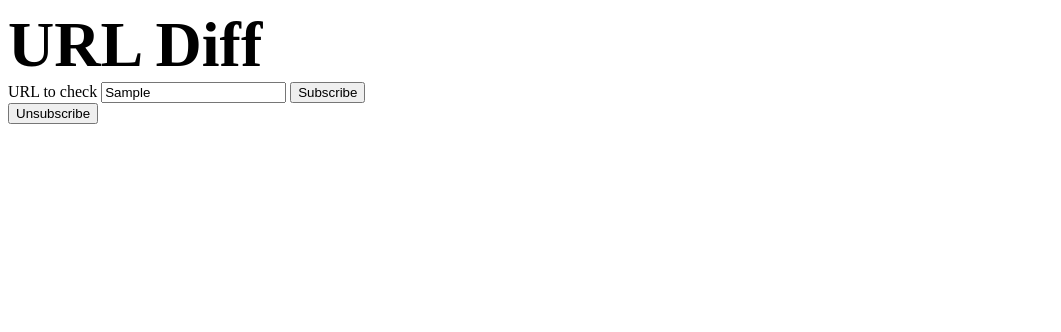
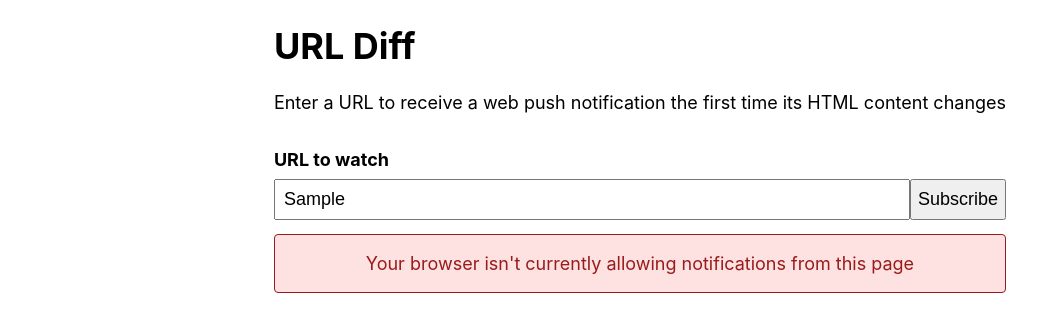
Before and after one commit to pjsier/push-page-diff, a website built with webpack: page site/index.html in a window 1280 px wide. Both pictures are taken after typing "Sample" into the empty fields and a click on the button "Subscribe". Shown: the whole page, without its empty margins (0-1061 px from the left). Built offline with nearby package versions, Linux system fonts and the light colour scheme.

Commit message:
feat: basic ui

```diff
--- a/site/index.html
+++ b/site/index.html
@@ -1,24 +1,34 @@
 <!DOCTYPE html>
 <html>
   <head>
+    <meta charset="utf-8" />
+    <meta http-equiv="x-ua-compatible" content="ie=edge" />
+    <meta name="viewport" content="width=device-width, initial-scale=1" />
+    <title>Page Diff Notifications</title>
+    <meta
+      name="description"
+      content="Get web push notifications when an HTML page's content changes "
+    />
     <meta name="vapid-public-key" content="{{VAPID_PUBLIC_KEY}}" />
-    <style>
-      h1 {
-        font-size: 4em;
-        margin: 0;
-      }
-    </style>
+    <link type="text/css" href="style.css" rel="stylesheet" />
   </head>
   <body>
-    <div class="centered">
+    <main>
       <h1>URL Diff</h1>
+      <p>
+        Enter a URL to receive a web push notification the first time its HTML
+        content changes
+      </p>
       <form action="" method="GET" id="diff-form">
-        <label for="diff-input">URL to check</label>
-        <input type="text" id="diff-input" name="diff" />
-        <button type="submit">Subscribe</button>
+        <label for="diff-input">URL to watch</label>
+        <div class="input-block">
+          <input type="text" id="diff-input" name="diff" />
+          <button type="submit">Subscribe</button>
+        </div>
       </form>
-      <button id="unsubscribe">Unsubscribe</button>
-    </div>
+      <div id="result" class="hidden"><p></p></div>
+      <button class="hidden" id="unsubscribe">Unsubscribe</button>
+    </main>
     <script src="script.js"></script>
   </body>
 </html>
--- a/site/script.js
+++ b/site/script.js
@@ -8,11 +8,15 @@ function urlBase64ToUint8Array(base64String) {
 function requestNotification(diff) {
   // Should only call on user action
   window.Notification.requestPermission((status) =>
-    console.log("Notification Permissiong status:", status)
+    console.log("Notification permission status:", status)
   )
 
   if (window.Notification.permission === "denied") {
     console.error("Not permitted")
+    showResultMessage(
+      `Your browser isn't currently allowing notifications from this page`,
+      true
+    )
     return
   }
   if (!navigator.serviceWorker) {
@@ -53,34 +57,62 @@ function requestNotification(diff) {
           "Content-Type": "application/json",
         },
         body: JSON.stringify({ endpoint, auth, p256dh, diff }),
-      }).then((res) => {
+      })
+        .then((res) => {
+          showResultMessage(`You've subscribed to notifications for ${diff}`)
+          // Display unsubscribe button
+          setupUnsubscribeButton(subscription)
           // TODO: Save to IndexedDB for display?
         })
+        .catch()
     })
 }
 
-function unsubscribeNotifications() {
-  navigator.serviceWorker.ready.then((reg) => {
-    reg.pushManager.getSubscription().then((subscription) => {
+function showResultMessage(message, error) {
+  const result = document.getElementById("result")
+  result.classList.toggle("hidden", false)
+  result.classList.toggle("error", !!error)
+  result.querySelector("p").innerText = message
+}
+
+function unsubscribeNotifications(subscription) {
   subscription
     .unsubscribe()
     .then((successful) => {
       console.log("unsubscribed")
+      showResultMessage(`You've unsubscribed from notifications`)
+      document.getElementById("unsubscribe").classList.toggle("hidden", true)
     })
     .catch((e) => {
-          console.log("unsubscribe failed")
-        })
-    })
+      console.error("unsubscribe failed")
+      showResultMessage(
+        `There was an error unsubscribing you from notifications`,
+        true
+      )
     })
 }
 
+function setupUnsubscribeButton(subscription) {
+  // If a subscription exists, enable the unsubscribe button
+  if (subscription) {
+    const unsubscribeBtn = document.getElementById("unsubscribe")
+    unsubscribeBtn.classList.toggle("hidden", false)
+    // Only calling once doesn't handle errors, but ignoring for now
+    unsubscribeBtn.addEventListener(
+      "click",
+      () => unsubscribeNotifications(subscription),
+      { once: true }
+    )
+  }
+}
+
 document.addEventListener("DOMContentLoaded", () => {
-  console.log("testing")
   document.getElementById("diff-form").addEventListener("submit", (e) => {
     e.preventDefault()
     requestNotification(document.getElementById("diff-input").value)
   })
-  document.getElementById("unsubscribe").addEventListener("click", () => {
-    unsubscribeNotifications()
+
+  navigator.serviceWorker.ready.then((reg) => {
+    reg.pushManager.getSubscription().then(setupUnsubscribeButton)
   })
 })
--- /dev/null
+++ b/site/style.css
@@ -0,0 +1,80 @@
+html,
+body {
+  margin: 0;
+  font-family: "BlinkMacSystemFont", "-apple-system", "Segoe UI", "Roboto",
+    "Oxygen", "Ubuntu", "Cantarell", "Fira Sans", "Droid Sans", "Helvetica Neue",
+    "Helvetica", "Arial", "sans-serif";
+}
+
+body {
+  display: flex;
+  min-height: 100vh;
+  flex-direction: column;
+}
+
+body,
+input,
+button {
+  font-size: 18px;
+}
+
+main {
+  flex: 1;
+  max-width: 750px;
+  margin: auto;
+  padding: 0 8px;
+}
+
+h1 {
+  font-size: 2em;
+}
+
+form {
+  margin-top: 2em;
+}
+
+label {
+  display: block;
+  font-weight: bold;
+  margin-bottom: 0.5em;
+}
+
+.input-block {
+  display: flex;
+  flex-direction: row;
+  align-items: stretch;
+}
+
+.input-block input {
+  flex-grow: 1;
+  padding: 8px;
+}
+
+#result {
+  border-radius: 4px;
+  border: solid 1px #065f46;
+  color: #065f46;
+  background-color: #d1fae5;
+  display: flex;
+  align-items: center;
+  justify-content: center;
+  margin-top: 0.75em;
+  padding: 0 8px;
+}
+
+#result.error {
+  border-color: #991b1b;
+  color: #991b1b;
+  background-color: #fee2e2;
+}
+
+#unsubscribe {
+  margin-top: 0.75em;
+  margin-left: auto;
+  display: block;
+  padding: 2px;
+}
+
+.hidden {
+  display: none !important;
+}
```
Also changed, not shown: site/404.html (+8 -2 lines). Lines whose indentation alone changed are shown as unchanged.
